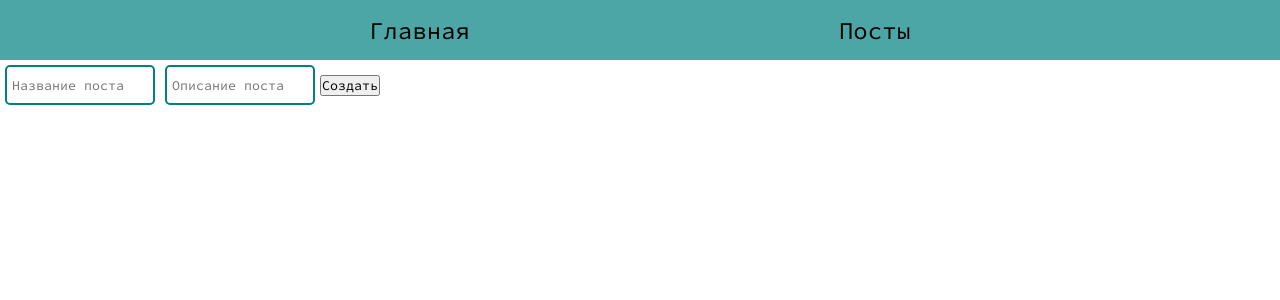
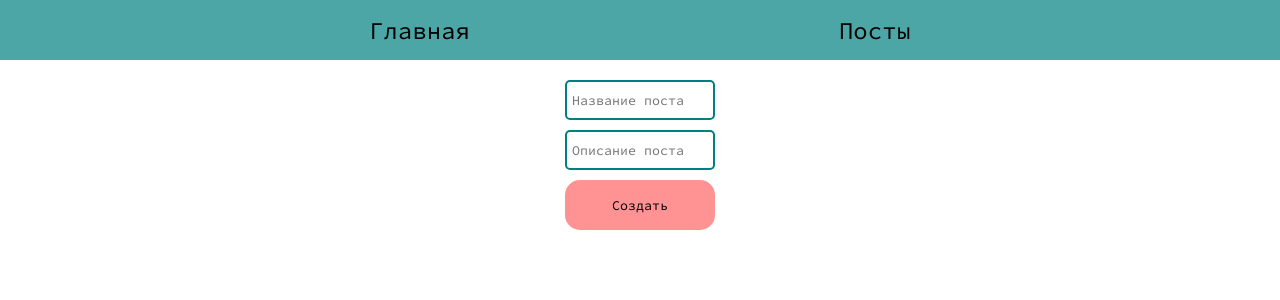
Before and after one commit to Evgenii-Buslaev/blog_vue, a Vue app: page / in a window 1280 px wide. Shown: the top 300 px of the page. Built offline with nearby package versions, Linux system fonts and the light colour scheme.

Commit message:
creating a post

```diff
--- a/src/components/PostForm.vue
+++ b/src/components/PostForm.vue
@@ -1,8 +1,8 @@
 <template>
-  <form>
+  <form @submit.prevent="create" class="postForm">
     <input-el v-model="title" :placeholder="'Название поста'" />
     <input-el v-model="body" :placeholder="'Описание поста'" />
-    <button>Создать</button>
+    <btn-el :submit="true">Создать</btn-el>
   </form>
 </template>
 
@@ -14,7 +14,29 @@ export default {
       body: "",
     };
   },
+
+  methods: {
+    create() {
+      const post = {
+        title: this.title,
+        body: this.body,
+        createdAt: Date.now(),
+        id: Date.now(),
+      };
+      console.log(post);
+    },
+  },
 };
 </script>
 
-<style lang="scss" scoped></style>
+<style lang="scss" scoped>
+.postForm {
+  margin: 15px auto;
+  width: 300px;
+  height: 300px;
+  display: flex;
+  flex-direction: column;
+  justify-content: flex-start;
+  align-items: center;
+}
+</style>
--- /dev/null
+++ b/src/components/UI/BtnEl.vue
@@ -0,0 +1,28 @@
+<template>
+  <button class="btn" :class="{ submit_btn: submit }"><slot></slot></button>
+</template>
+
+<script>
+export default {
+  name: "btn-el",
+  props: {
+    submit: [Boolean],
+  },
+};
+</script>
+
+<style lang="scss" scoped>
+.btn {
+  margin: 5px;
+  padding: 5px;
+  width: 150px;
+  height: 50px;
+  border: none;
+  border-radius: 15px;
+  background-color: teal;
+  cursor: pointer;
+}
+.submit_btn {
+  background-color: rgba(255, 0, 0, 0.425);
+}
+</style>
--- a/src/components/UI/index.js
+++ b/src/components/UI/index.js
@@ -1,3 +1,4 @@
 import InputEl from "@/components/UI/InputEl.vue";
+import BtnEl from "@/components/UI/BtnEl.vue";
 
-export default [InputEl];
+export default [InputEl, BtnEl];
```
